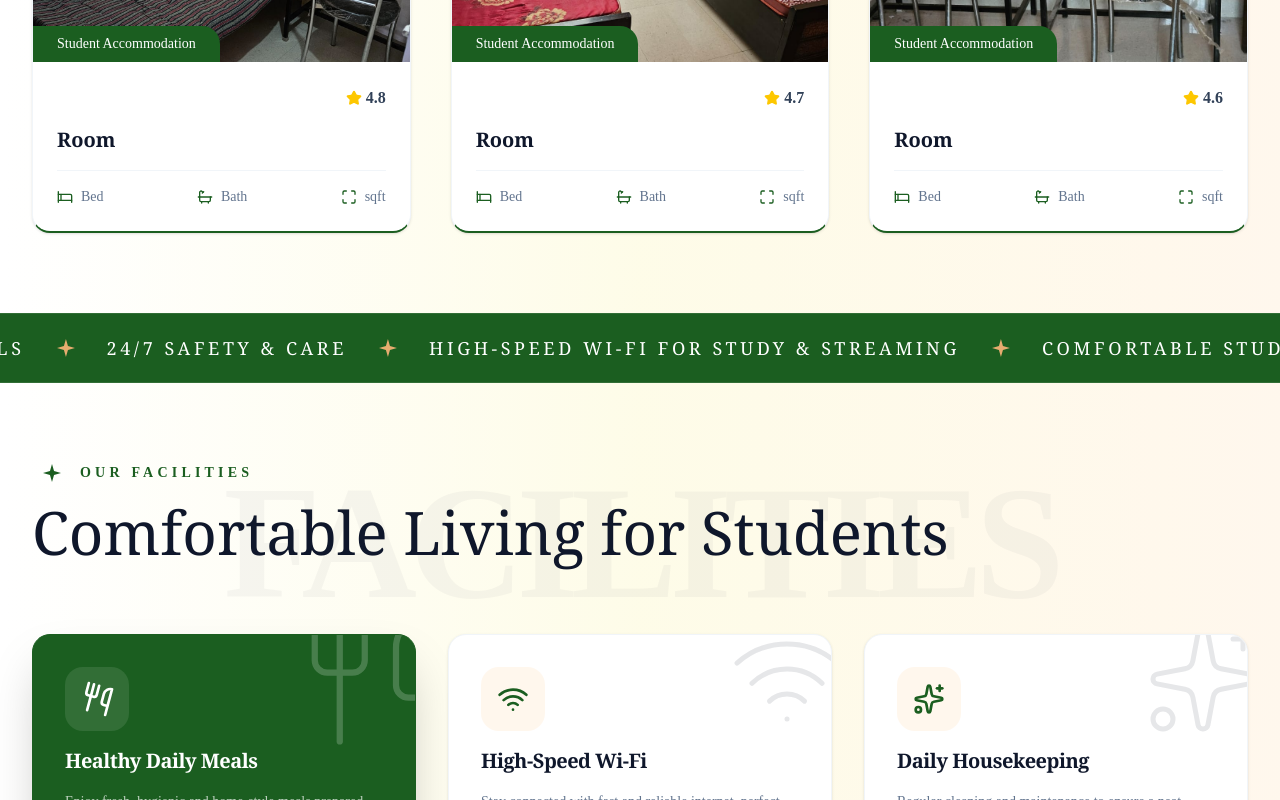
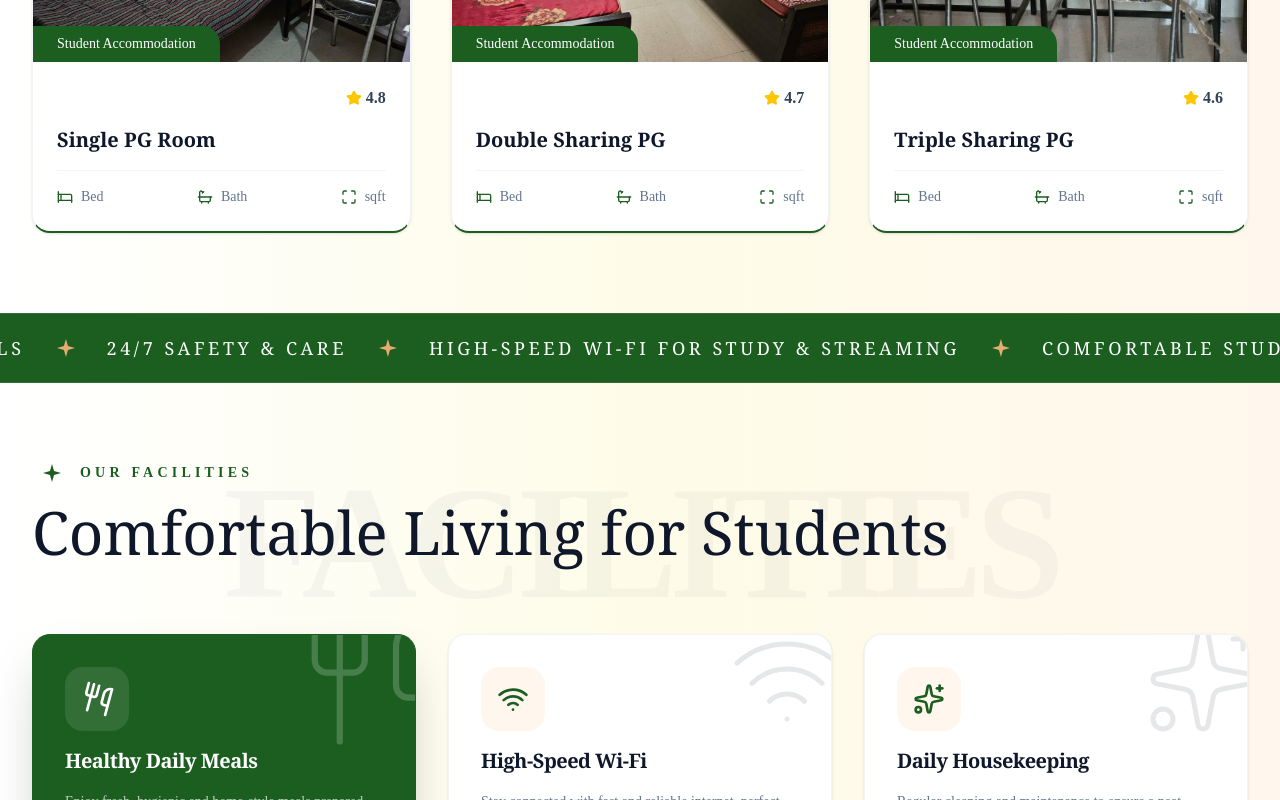
Before and after one commit to webworkcoder/guardina-pg, a Next.js app: page / in a window 1280 px wide. Shown: the part 1900-2700 px from the top of the page. Built offline with nearby package versions, Linux system fonts and the light colour scheme.

Commit message:
Update in room

```diff
--- a/components/data/roomData.ts
+++ b/components/data/roomData.ts
@@ -3,7 +3,7 @@ export const roomData = [
     slug: "room-1",
     category: "Student Accommodation",
     price: 8000,
-    title: "Room",
+    title: "Single PG Room",
     rating: "4.8",
     reviews: 120,
     location: "Near Colleges & Coaching Centers",
@@ -27,7 +27,7 @@ export const roomData = [
     slug: "room-2",
     category: "Student Accommodation",
     price: 6000,
-    title: "Room",
+    title: "Double Sharing PG",
     rating: "4.7",
     reviews: 180,
     location: "Student-Friendly Area",
@@ -51,7 +51,7 @@ export const roomData = [
     slug: "room-3",
     category: "Student Accommodation",
     price: 5000,
-    title: "Room",
+    title: "Triple Sharing PG",
     rating: "4.6",
     reviews: 95,
     location: "Close to Educational Hubs",
@@ -75,7 +75,7 @@ export const roomData = [
     slug: "room-4",
     category: "Student Accommodation",
     price: 7500,
-    title: "Room",
+    title: "Classic Sharing Room",
     rating: "4.7",
     reviews: 110,
     location: "Well-Connected Area",
@@ -99,7 +99,7 @@ export const roomData = [
     slug: "room-5",
     category: "Student Accommodation",
     price: 8500,
-    title: "Room",
+    title: "Deluxe PG Room",
     rating: "4.8",
     reviews: 140,
     location: "Prime Student Location",
@@ -123,7 +123,7 @@ export const roomData = [
     slug: "room-6",
     category: "Student Accommodation",
     price: 9000,
-    title: "Room",
+    title: "Premium PG Suite",
     rating: "4.9",
     reviews: 160,
     location: "Premium Area",
@@ -147,7 +147,7 @@ export const roomData = [
     slug: "room-7",
     category: "Student Accommodation",
     price: 5500,
-    title: "Room",
+    title: "Budget Sharing PG",
     rating: "4.5",
     reviews: 85,
     location: "Affordable Student Zone",
@@ -170,7 +170,7 @@ export const roomData = [
     slug: "room-8",
     category: "Student Accommodation",
     price: 9500,
-    title: "Room",
+    title: "Luxury Single PG",
     rating: "4.9",
     reviews: 90,
     location: "Top Location Near Institutes",
@@ -194,7 +194,7 @@ export const roomData = [
     slug: "room-9",
     category: "Student Accommodation",
     price: 7000,
-    title: "Room",
+    title: "Comfort PG Room",
     rating: "4.7",
     reviews: 130,
     location: "Convenient Location",
--- a/components/home/faq.tsx
+++ b/components/home/faq.tsx
@@ -2,6 +2,7 @@
 import React, { useState } from "react";
 import { Plus, Minus, PhoneCall } from "lucide-react";
 import { motion, AnimatePresence } from "framer-motion";
+import Link from "next/link";
 
 const faqData = [
   {
@@ -150,13 +151,15 @@ export const FaqSection = () => {
                   </p>
                 </div>
 
-                <button className="w-full py-2 px-4 bg-white text-[#1A1A1A] font-bold rounded-2xl hover:bg-[#d49b5f] transition-all">
-                  Contact Us
-                </button>
+                <Link href={"/contact"}>
+                  <button className="w-full py-2 px-4 bg-white text-[#1A1A1A] font-bold rounded-2xl hover:bg-[#d49b5f] transition-all cursor-pointer">
+                    Contact Us
+                  </button>
+                </Link>
               </div>
 
               {/* Service Card */}
-              <div className="bg-white rounded-2xl p-8 border border-slate-100 flex items-center gap-5 shadow-sm">
+              {/* <div className="bg-white rounded-2xl p-8 border border-slate-100 flex items-center gap-5 shadow-sm">
                 <div className="w-14 h-14 bg-slate-50 rounded-full flex items-center justify-center text-[#2C4A42]">
                   <PhoneCall size={28} />
                 </div>
@@ -169,7 +172,7 @@ export const FaqSection = () => {
                   </h4>
                   <p className="text-[#2C4A42] font-bold">+91 9473434263</p>
                 </div>
-              </div>
+              </div> */}
             </div>
           </div>
         </div>
```
